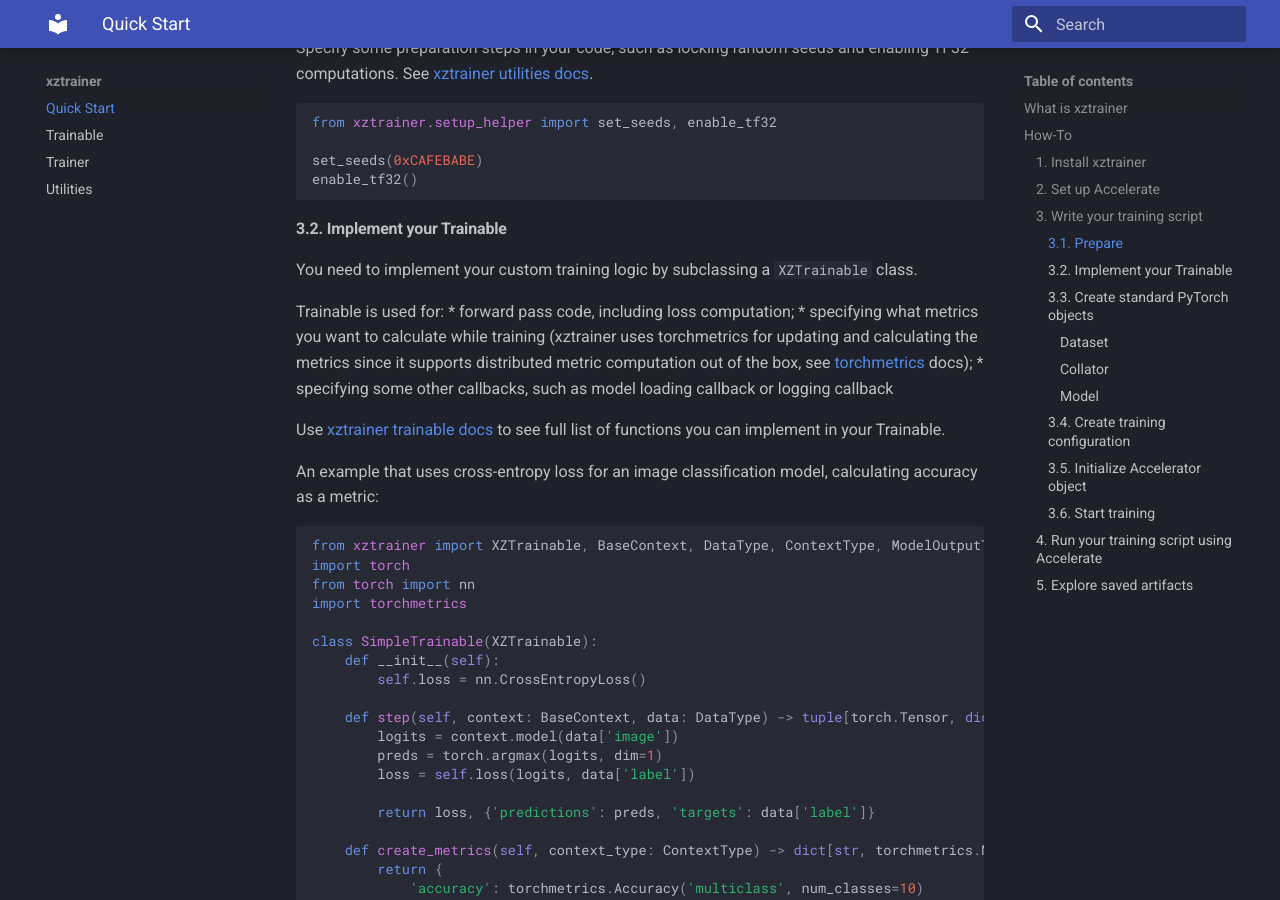
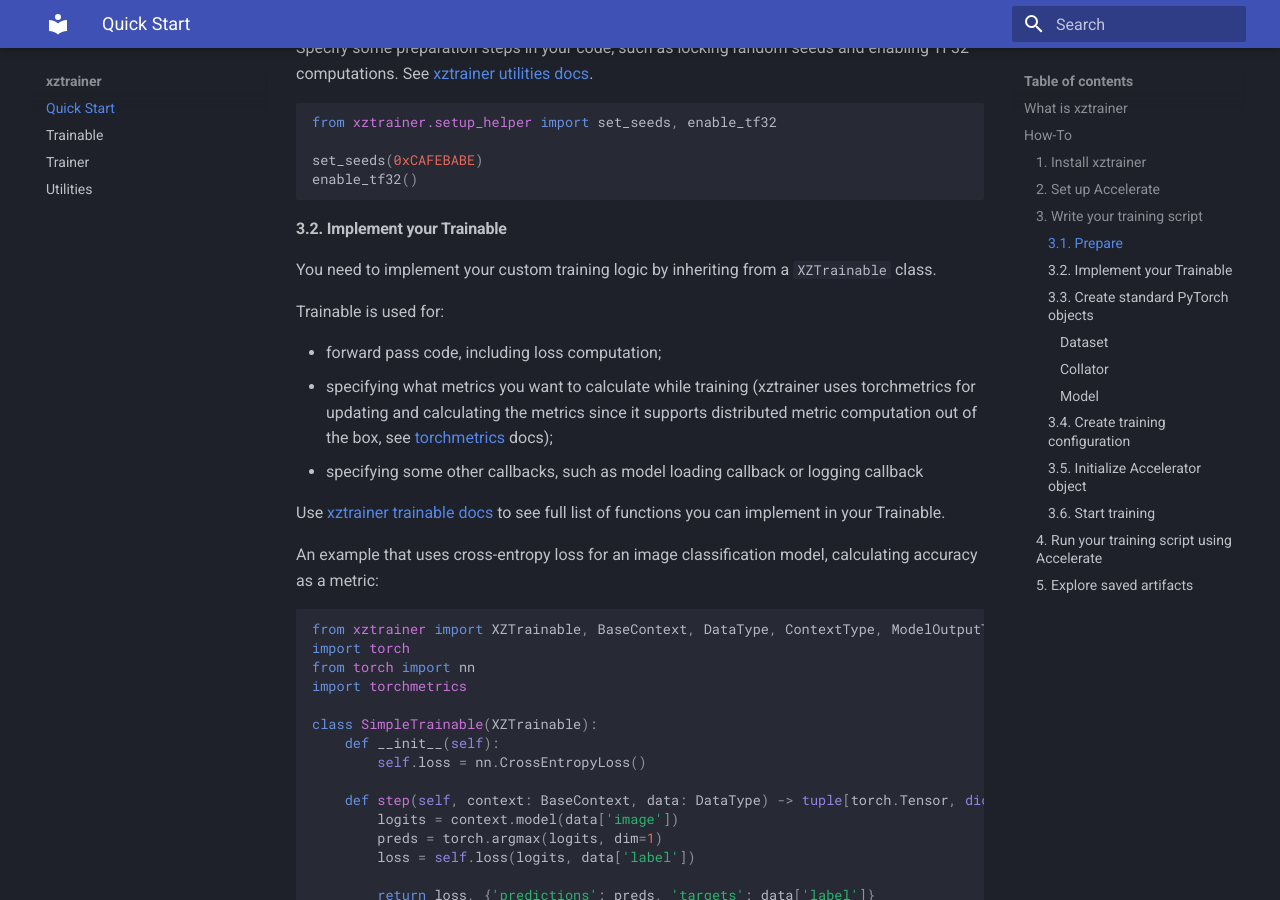
Before and after one commit to RMalkiv/xztrainer, an MkDocs documentation site: the page built from docs/index.md, in a window 1280 px wide and 900 px high, scrolled down 877 px. Built offline with MkDocs 1.6.1 and Material for MkDocs 9.7.7, drawn with Linux system fonts in a browser that asks for light colours; some of the changed text lies outside the part shown.

Commit message:
prettify docs

```diff
--- a/docs/index.md
+++ b/docs/index.md
@@ -35,12 +35,13 @@ enable_tf32()
 
 #### 3.2. Implement your Trainable
 
-You need to implement your custom training logic by subclassing a `XZTrainable` class.
+You need to implement your custom training logic by inheriting from a `XZTrainable` class.
 
 Trainable is used for:
-* forward pass code, including loss computation;
-* specifying what metrics you want to calculate while training (xztrainer uses torchmetrics for updating and calculating the metrics since it supports distributed metric computation out of the box, see [torchmetrics](https://lightning.ai/docs/torchmetrics/stable/) docs);
-* specifying some other callbacks, such as model loading callback or logging callback
+
+- forward pass code, including loss computation;
+- specifying what metrics you want to calculate while training (xztrainer uses torchmetrics for updating and calculating the metrics since it supports distributed metric computation out of the box, see [torchmetrics](https://lightning.ai/docs/torchmetrics/stable/) docs);
+- specifying some other callbacks, such as model loading callback or logging callback
 
 Use [xztrainer trainable docs](trainable.md) to see full list of functions you can implement in your Trainable.
 
```
Also changed, not shown: other parts of docs/index.md (+1 -1 lines).
